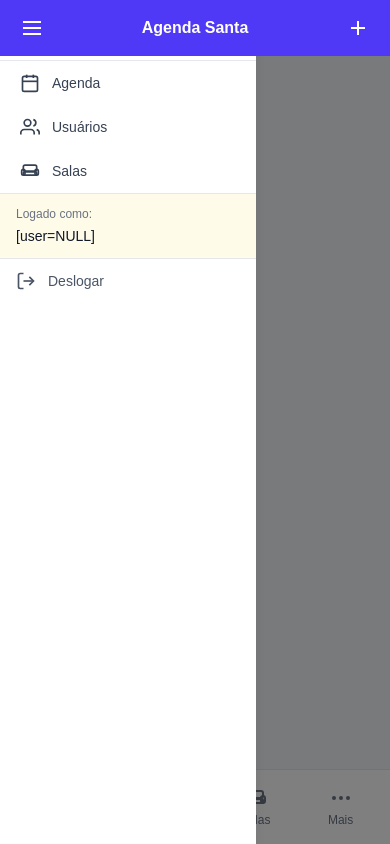
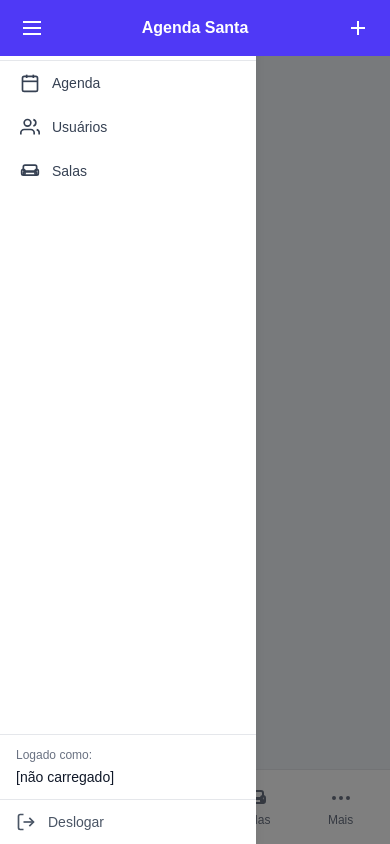
Before and after one commit to levycandido/Agenda-Santa, a Next.js app: page /cadastro in a window 390 px wide. Both pictures are taken after a click on the button 32 px from the left and 28 px from the top of the page. Built offline with nearby package versions, Linux system fonts and the light colour scheme; no server answers.

Commit message:
Posiciona usuário logado no rodapé do menu mobile e remove fundo amarelo

```diff
--- a/app/events/page.tsx
+++ b/app/events/page.tsx
@@ -839,6 +839,7 @@ export default function EventsPage() {
                 Salas
               </Link>
             </nav>
+            <div className="mt-auto flex flex-col">
               <div className="border-t border-gray-200 px-4 py-3">
                 <p className="text-xs text-gray-500 mb-1">Logado como:</p>
                 <p className="text-sm font-medium text-gray-900">{user?.name || "[não carregado]"}</p>
@@ -857,6 +858,7 @@ export default function EventsPage() {
                 </svg>
                 Deslogar
               </button>
+            </div>
           </div>
         </div>
       )}
--- a/components/Layout.tsx
+++ b/components/Layout.tsx
@@ -118,9 +118,10 @@ export function Layout({ children }: { children: React.ReactNode }) {
                   Salas
                 </Link>
               </nav>
-              <div className="border-t border-gray-200 px-4 py-3 bg-yellow-50">
+              <div className="mt-auto flex flex-col">
+                <div className="border-t border-gray-200 px-4 py-3">
                   <p className="text-xs text-gray-500 mb-1">Logado como:</p>
-                <p className="text-sm font-medium text-gray-900">{user?.name || `[user=${user ? "OK" : "NULL"}]`}</p>
+                  <p className="text-sm font-medium text-gray-900">{user?.name || "[não carregado]"}</p>
                 </div>
                 <button
                   onClick={() => {
@@ -136,6 +137,7 @@ export function Layout({ children }: { children: React.ReactNode }) {
                   </svg>
                   Deslogar
                 </button>
+              </div>
             </div>
           </div>
         )}
```
Lines whose indentation alone changed are shown as unchanged.
